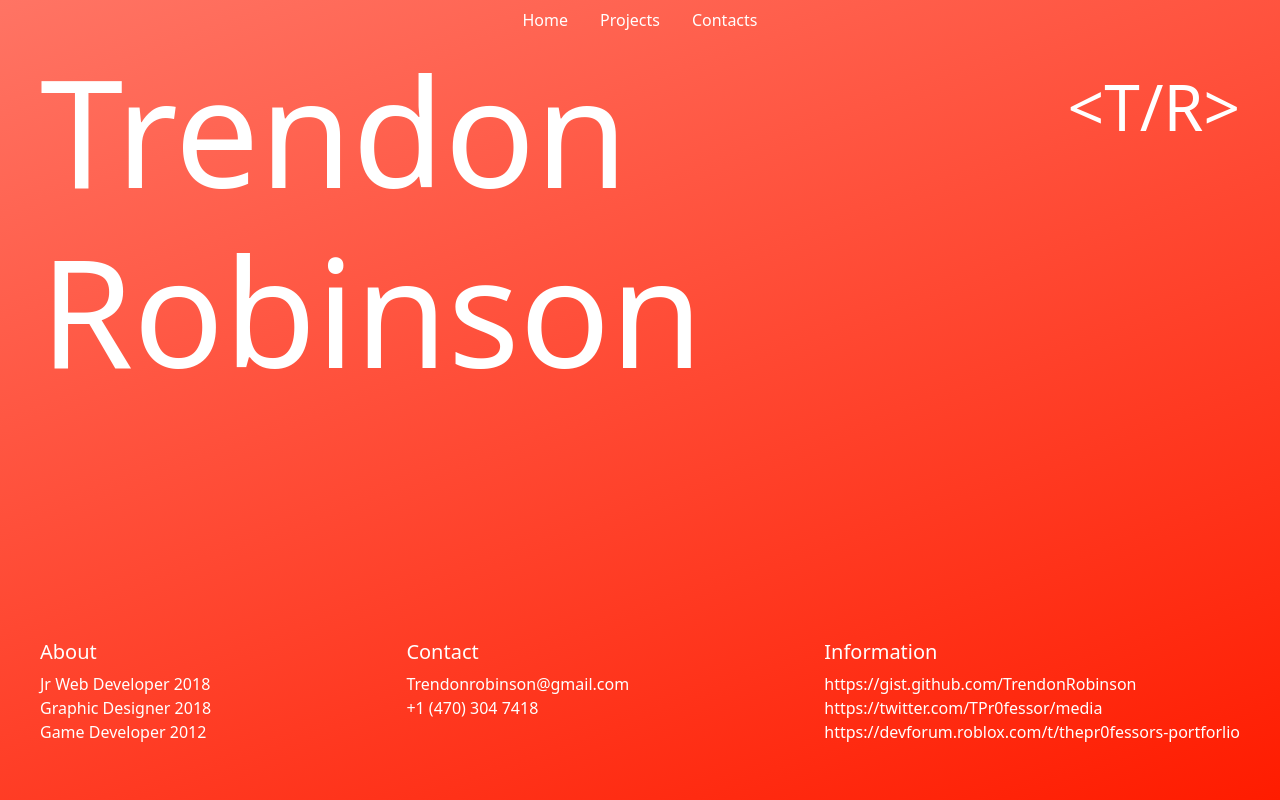
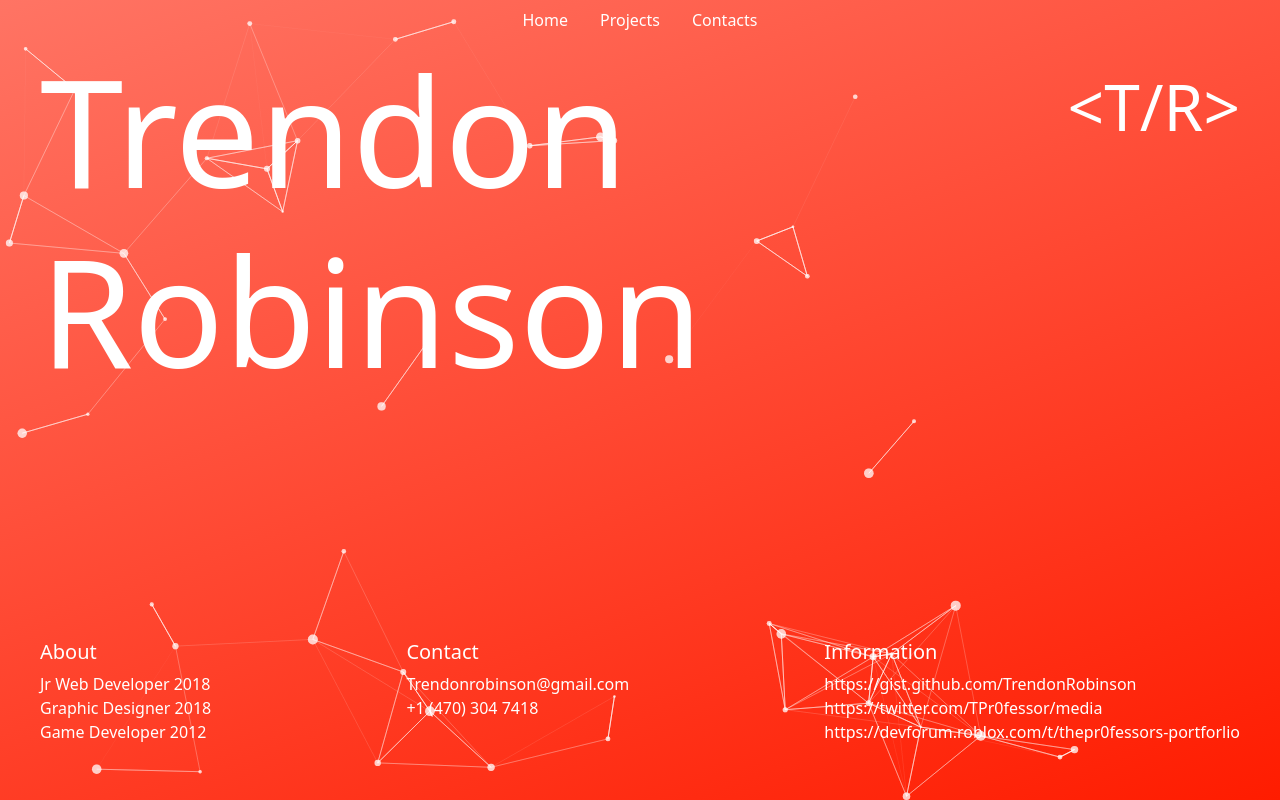
Before and after one commit to TrendonRobinson/TrendonRobinson.github.io, a React (Create React App) app: page / in a window 1280 px wide. Built offline with nearby package versions, Linux system fonts and the light colour scheme.

Commit message:
particles

```diff
--- a/package.json
+++ b/package.json
@@ -20,6 +20,7 @@
     "react-router-dom": "^6.2.1",
     "react-scripts": "5.0.0",
     "react-svg": "^14.1.6",
+    "react-tsparticles": "^1.39.2",
     "web-vitals": "^2.1.2"
   },
   "scripts": {
--- a/src/Pages/Home.js
+++ b/src/Pages/Home.js
@@ -2,6 +2,8 @@
 
 import { useEffect } from 'react';
 import { useLocation } from "react-router-dom";
+
+import Particles from "react-tsparticles";
 
 function Home() {
 
@@ -12,8 +14,95 @@
         // Home.classList.add("active"); test
     }, [])
 
+    const particlesInit = (main) => {
+        console.log(main);
+
+        // you can initialize the tsParticles instance (main) here, adding custom shapes or presets
+      };
+
+      const particlesLoaded = (container) => {
+        console.log(container);
+      };
+
     return (
         <div className="Home">
+            <Particles
+                id="tsparticles"
+                init={particlesInit}
+                loaded={particlesLoaded}
+                options={{
+                    fpsLimit: 30,
+                    interactivity: {
+                    events: {
+                        onClick: {
+                        enable: true,
+                        mode: "push",
+                        },
+                        onHover: {
+                        enable: true,
+                        mode: "attract",
+                        },
+                        resize: true,
+                    },
+                    modes: {
+                        bubble: {
+                        distance: 400,
+                        duration: 2,
+                        opacity: 0.8,
+                        size: 40,
+                        },
+                        push: {
+                        quantity: 4,
+                        },
+                        repulse: {
+                        distance: 200,
+                        duration: 0.4,
+                        },
+                    },
+                    },
+                    particles: {
+                    color: {
+                        value: "#ffffff",
+                    },
+                    links: {
+                        color: "#ffffff",
+                        distance: 150,
+                        enable: true,
+                        opacity: 0.5,
+                        width: 1,
+                    },
+                    collisions: {
+                        enable: true,
+                    },
+                    move: {
+                        direction: "none",
+                        enable: true,
+                        outMode: "bounce",
+                        random: false,
+                        speed: 2,
+                        straight: false,
+                    },
+                    number: {
+                        density: {
+                        enable: true,
+                        area: 800,
+                        },
+                        value: 40,
+                    },
+                    opacity: {
+                        value: 0.5,
+                    },
+                    shape: {
+                        type: "circle",
+                    },
+                    size: {
+                        random: true,
+                        value: 5,
+                    },
+                    },
+                    detectRetina: true,
+                }}
+                />
             <div className="grid">
                 <div id='title' className='title'>
                     <div className='name'>
```
Also changed, not shown: 1 other file (tests, documents, lock files or other folders).
